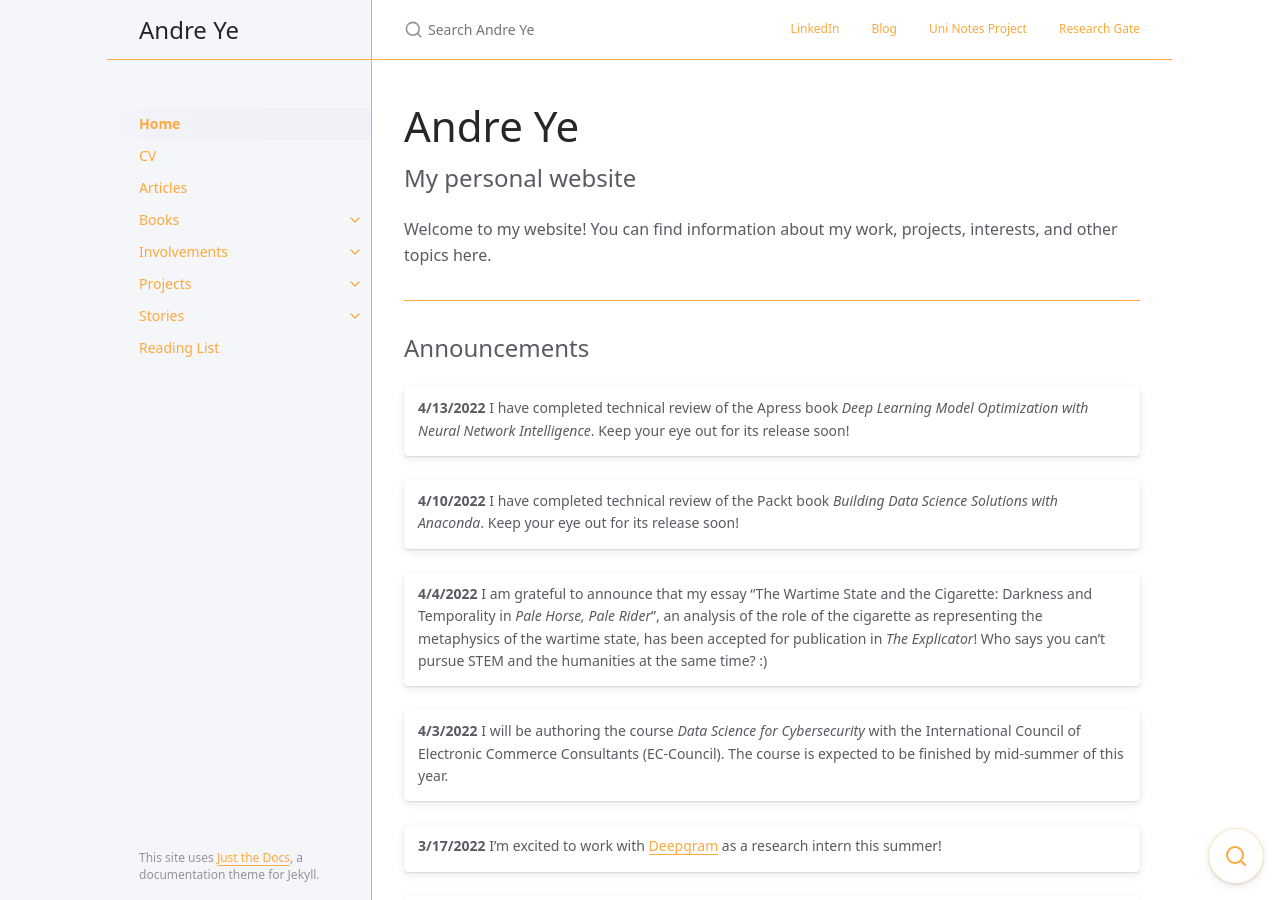
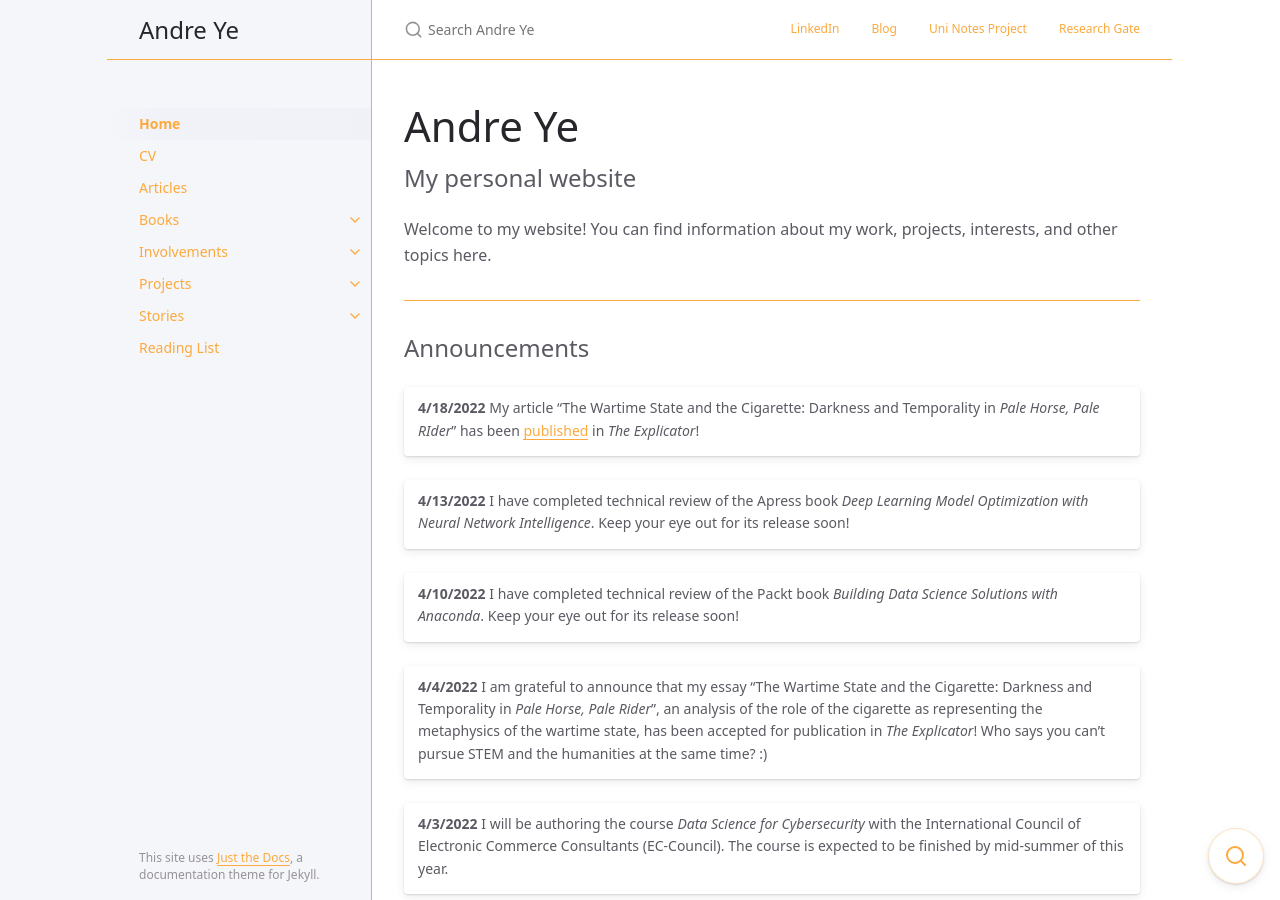
Before and after one commit to andre-ye/andre-ye.github.io-retired, a Jekyll site: the page built from index.md, in a window 1280 px wide and 900 px high. Built offline with Jekyll 4.4.1, drawn with Linux system fonts in a browser that asks for light colours; nearby versions of some CDN libraries.

Commit message:
Update index.md

```diff
--- a/index.md
+++ b/index.md
@@ -19,6 +19,8 @@ Welcome to my website! You can find information about my work, projects, interes
 Announcements
 {: .fs-6 .fw-400 }
 
+| **4/18/2022** My article "The Wartime State and the Cigarette: Darkness and Temporality in *Pale Horse, Pale RIder*" has been [published](https://www.tandfonline.com/doi/full/10.1080/00144940.2022.2063706){:target="_blank"} in *The Explicator*! |
+
 | **4/13/2022** I have completed technical review of the Apress book *Deep Learning Model Optimization with Neural Network Intelligence*. Keep your eye out for its release soon! |
 
 | **4/10/2022** I have completed technical review of the Packt book *Building Data Science Solutions with Anaconda*. Keep your eye out for its release soon! |
```
